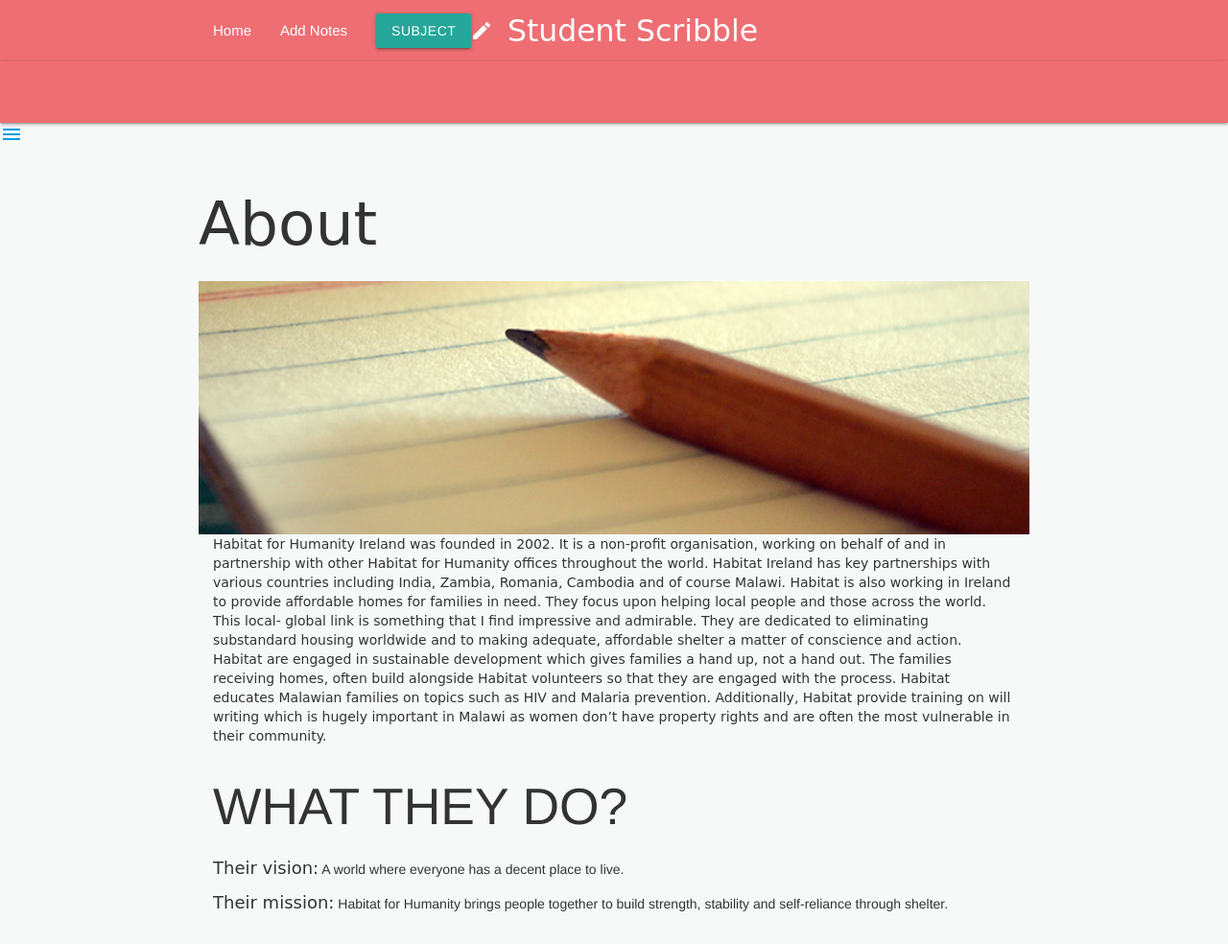
After one commit to Nathanduggan/student-scribble-app, a Flask app: page /about in a window 1280 px wide. The commit adds this page. Shown: the whole page at 96% size. Run offline with Flask 2, Linux system fonts and the light colour scheme; some libraries are stand-ins or nearby versions.

Commit message:
Updated and adding files

```diff
--- a/app.py
+++ b/app.py
@@ -91,6 +91,27 @@ def insert_subject():
 def new_subject():
     return render_template('addsubject.html')
 
+@app.route('/about')
+def about():
+    return render_template('about.html')
+
+@app.route('/support')
+def support():
+    return render_template('support.html')
+
+
+@app.route('/about', methods=['GET', 'POST'])
+def pencil():
+    return render_template('about.html')
+
+@app.route('/base', methods=['GET', 'POST'])
+def profile():
+    return render_template('base.html')
+
+@app.route('/base', methods=['GET', 'POST'])
+def me():
+    return render_template('base.html')
+
 
 if __name__ == '__main__':
     app.run(host=os.environ.get('IP'),
--- a/static/css/style.css
+++ b/static/css/style.css
@@ -1,12 +1,13 @@
 .collapsible {
-  display: inline-block;
+  display: center;
   background-color: #839192;
   color: white;
   cursor: pointer;
   padding: 5px;
-  width: 550px;
+  padding-left: 50px;
+  width: 950px;
   height: 150px;
-  border: groove;
+  border: none;
   text-align: center;
   outline: none;
   font-size: 15px;
@@ -20,6 +21,8 @@ strong {
 .collapsible-body {
   font-family: 'Indie Flower', cursive;
   padding: 0 10px;
+  width: 950px;
+  height: 150px;
   display: none;
   overflow: hidden;
   background-color: #17A589;
@@ -42,7 +45,7 @@ strong {
 }
 
 .jumbotron {
-  color: #1E8449;
+
   font-family: 'Baloo Bhai', cursive;
 }
 
@@ -54,3 +57,15 @@ strong {
 .add {
   padding-top: 30px;
 }
+
+.jumbotron {
+  padding-top: 20px;
+}
+
+.center-block {
+  padding-bottom: 20px;
+}
+
+.support {
+  font-family: 'Modak', cursive;
+}
--- /dev/null
+++ b/templates/about.html
@@ -0,0 +1,28 @@
+{% extends 'base.html' %}
+{% block content %}
+
+<h1 class="support">About</h1>
+
+ <div class="pencil">
+            <img src="{{url_for('static',filename='img/notpad-pencil.jpg')}}" width="100%" height="50%">
+        </div>
+
+            <div class="row">
+                <div class="col-xs-12">
+
+                    <div class="support"><span><p>Habitat for Humanity Ireland was founded in 2002.
+	                    It is a non-profit organisation, working on behalf of and in partnership with other Habitat for Humanity offices throughout the world. Habitat Ireland has key partnerships with
+	                    various countries including India, Zambia, Romania, Cambodia and of course Malawi. Habitat is also working in Ireland to provide affordable homes for families in need. They focus upon helping local people and those across the world. This local- global link is something that I find impressive and admirable.
+	                    They are dedicated to eliminating
+	                    substandard housing worldwide and to making adequate, affordable shelter a matter of conscience and action.
+	                    Habitat are engaged in sustainable development which gives families a hand up, not a hand out. The families
+	                    receiving homes, often build alongside Habitat volunteers so that they are engaged with the process.  Habitat educates Malawian families on topics such as HIV and Malaria prevention. Additionally, Habitat provide training on will writing which is hugely important in
+	                    Malawi as women don’t have property rights and are often the most vulnerable in their community. </p></span></div>
+                    <h2 class="text-uppercase">What they do?</h2>
+                    <p class="vision"><strong>Their vision:</strong> A world where everyone has a decent place to live.</p>
+                    <p class="vision"><strong>Their mission:</strong> Habitat for Humanity brings people together to build strength, stability and self-reliance through shelter.</p>
+                </div>
+            </div>
+
+
+{% endblock %}
--- a/templates/addnotes.html
+++ b/templates/addnotes.html
@@ -52,7 +52,7 @@
 
 
  <div class="row">
-            <button class="btn waves-effect waves-light" type="submit" name="action">Add Task
+            <button class="btn waves-effect waves-light" type="submit" name="action">Add Note
                 <i class="material-icons right">playlist_add</i>
              </button>
         </div>
--- a/templates/base.html
+++ b/templates/base.html
@@ -22,7 +22,9 @@ body  {
 
         <nav>
     <div class="container nav-wrapper">
-      <a href="{{url_for('get_notes')}}" class="brand-logo center">Student Scribble</a>
+      <a href="{{url_for('get_notes')}}" class="brand-logo center"><i class="material-icons">
+create
+</i>Student Scribble</a>
       <ul class="left hide-on-med-and-down">
         <li><a href="{{url_for('get_notes')}}">Home</a></li>
         <li><a href="{{url_for('add_note')}}">Add Notes</a></li>
@@ -36,9 +38,24 @@ body  {
     </div>
   </nav>
 
-  <div>
-    <img src="imges/pencil.png" height="120" width="600">
-  </div>
+  <nav> <!-- navbar content here  --> </nav>
+
+  <ul id="slide-out" class="sidenav">
+    <li><div class="user-view">
+      <div class="background">
+        <img src="{{url_for('static', filename='img/ocean.jpg')}}">
+      </div>
+      <a href="#user"><img class="circle" src="{{url_for('static', filename='img/me.png')}}"></a>
+      <a href="#name"><span class="white-text name">Nathan Duggan</span></a>
+      <a href="#email"><span class="white-text email">Nathan.duggan0@gmail.com</span></a>
+    </div></li>
+    <li><a href="{{url_for('about')}}"><i class="material-icons">info</i>About</a></li>
+    <li><a href="{{url_for('support')}}">Support</a></li>
+    <li><div class="divider"></div></li>
+    <li><a class="subheader">Subheader</a></li>
+    <li><a class="waves-effect" href="#!">Third Link With Waves</a></li>
+  </ul>
+  <a href="#" data-target="slide-out" class="sidenav-trigger"><i class="material-icons">menu</i></a>
 
 
 
@@ -89,6 +106,11 @@ body  {
     $('.parallax').parallax();
   });
 
+   $(document).ready(function(){
+    $('.sidenav').sidenav();
+  });
+
+
     $('.dropdown-trigger').dropdown();
 
 
```
Also changed, not shown: js/sendEmail.js (added, +16 -0 lines), templates/notes.html (+10 -4 lines), templates/support.html (added, +36 -0 lines), static/img/me.png (added), static/img/notpad-pencil.jpg (added), static/img/ocean.jpg (added).
